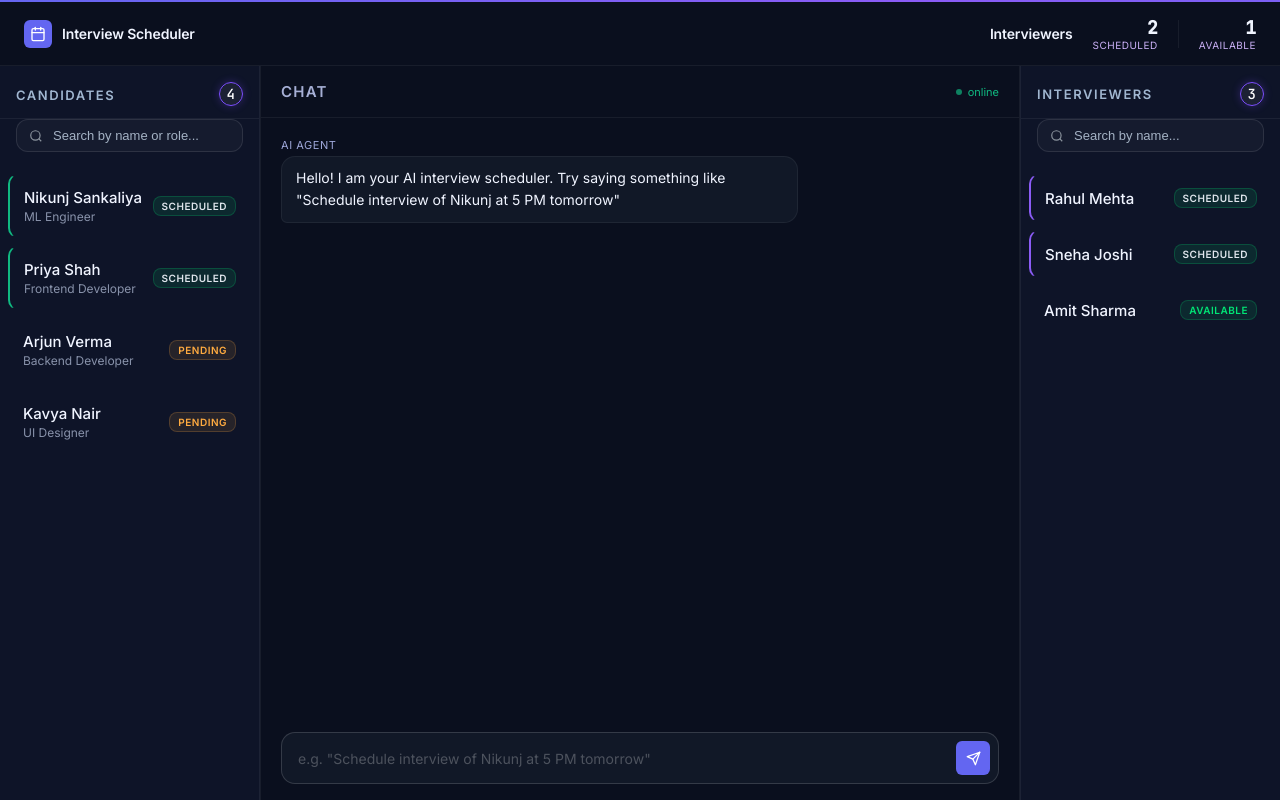
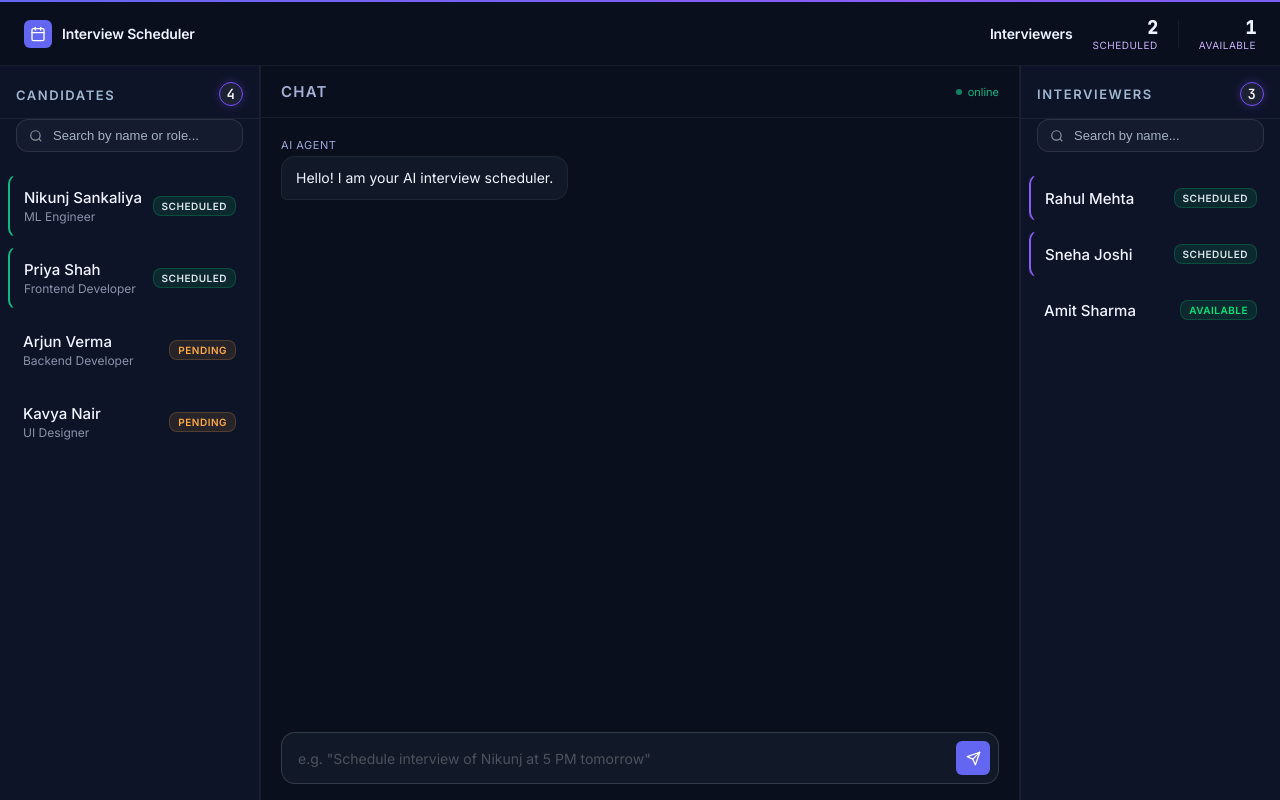
Before and after one commit to nikunj11606/interview-scheduler, a React (Vite) app: page / in a window 1280 px wide. Built offline with nearby package versions, Linux system fonts and the light colour scheme.

Commit message:
minor changes

```diff
--- a/src/components/ChatWindow.jsx
+++ b/src/components/ChatWindow.jsx
@@ -6,7 +6,7 @@ function ChatWindow() {
         {
             id: 1,
             role: 'bot',
-            text: 'Hello! I am your AI interview scheduler. Try saying something like "Schedule interview of Nikunj at 5 PM tomorrow"'
+            text: 'Hello! I am your AI interview scheduler.'
         }
     ])
     const [inputText, setInputText] = useState('')
```
